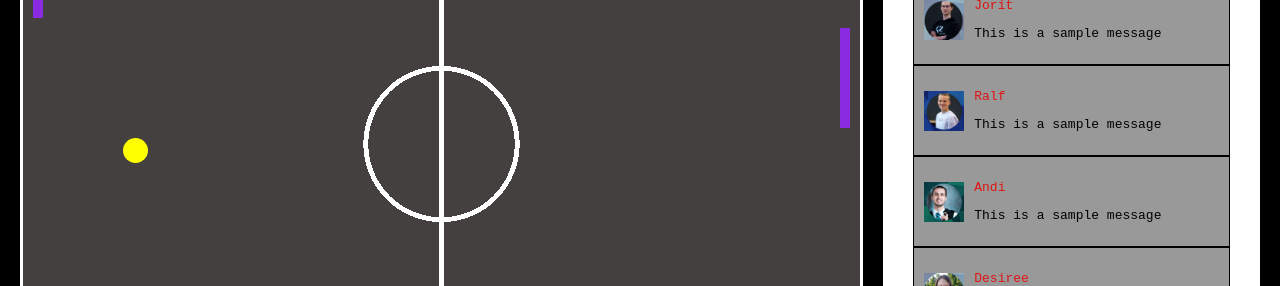
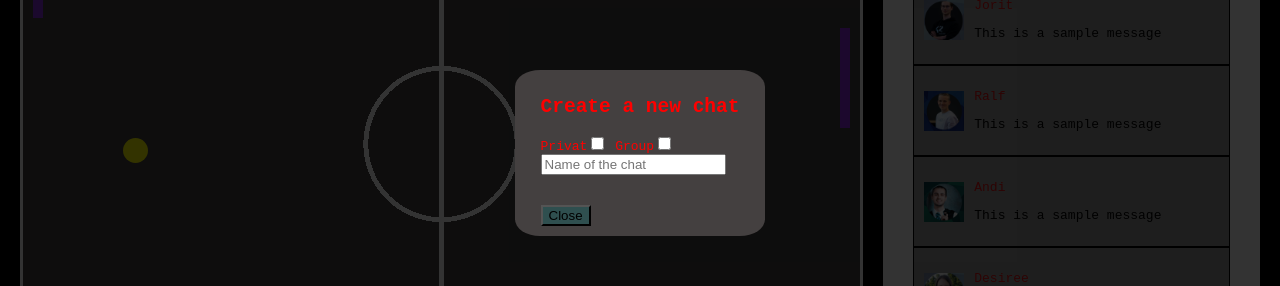
Before and after one commit to amr21code/42_06_ft_transcendence, a Vue app in the folder frontend/: page / in a window 1280 px wide. Both pictures are taken after a click on the link 1151 px from the left and 607 px from the top of the page. Shown: the part 247-533 px from the top of the page. Built offline with nearby package versions, Linux system fonts and the light colour scheme.

Commit message:
popup for a new chat

```diff
--- a/frontend/src/components/Chat.vue
+++ b/frontend/src/components/Chat.vue
@@ -89,13 +89,14 @@
 <script lang="ts">
 import ChatWindow from './ChatWindow.vue'
 import Overview from './ChatOverview.vue'
+import NewMessagePopup from './NewMessagePopup.vue'
 import { defineComponent, ref, onMounted } from 'vue'
 
 type SelectedChat = 'overview' | 'chatwindow' | 'newchat'
 
 export default defineComponent({
 	name: 'chat-module',
-	components: { ChatWindow, Overview },
+	components: { ChatWindow, Overview, NewMessagePopup },
 	setup(){
 		const userid = ref('userid');
 		const chatid = ref('chatid');
@@ -104,6 +105,7 @@ export default defineComponent({
 
 		const popupTrigger = ref(false);
 		const togglePopup = () => {
+			console.log("togglePopup(NewMessagesPopup) got triggert")
 			popupTrigger.value = !popupTrigger.value;
 		}
 
--- /dev/null
+++ b/frontend/src/components/NewMessagePopup.vue
@@ -0,0 +1,70 @@
+<template>
+    <div class="popup" @keyup.esc="togglePopup" tabindex="0">
+        <div class="popup-inner">
+            <h2>Create a new chat</h2>
+            <label>
+                Privat<input class="radio" type="checkbox">
+            </label>
+            <label>
+                Group<input class="radio" type="checkbox">
+            </label>
+            <br>
+            <input class="popup-textfield" type="text" placeholder="Name of the chat">
+            <br>
+            <br>
+            <br>
+            <button class="popup-close" @click="togglePopup">Close</button>
+        </div>
+    </div>
+</template>
+
+
+
+
+
+<script lang="ts">
+import { defineComponent } from 'vue'
+export default defineComponent({
+	name: "NewMessagePopup",
+    props: ['togglePopup']
+
+})
+
+</script>
+
+
+
+
+<style scoped>
+.popup {
+	text-align: left;
+	background-color: rgba(0,0,0,0.8);
+	position: fixed;
+	top: 0;
+	left: 0;
+	right: 0;
+	bottom: 0;
+	z-index: 99; /*brings to highest front-layer*/
+	display: flex;
+	align-items: center;
+	justify-content: center;
+}
+.popup-inner {
+	background-color: var(--second-bg-color);
+	padding: 10px 26px;
+	border-radius: 10%;
+}
+
+.popup-inner h2 {
+	text-align: center;
+}
+
+.popup-textfield {
+    border-top: 20%;
+}
+
+.popup-close {
+    color: black;
+    background-color: darkslategrey;
+}
+</style>
```
